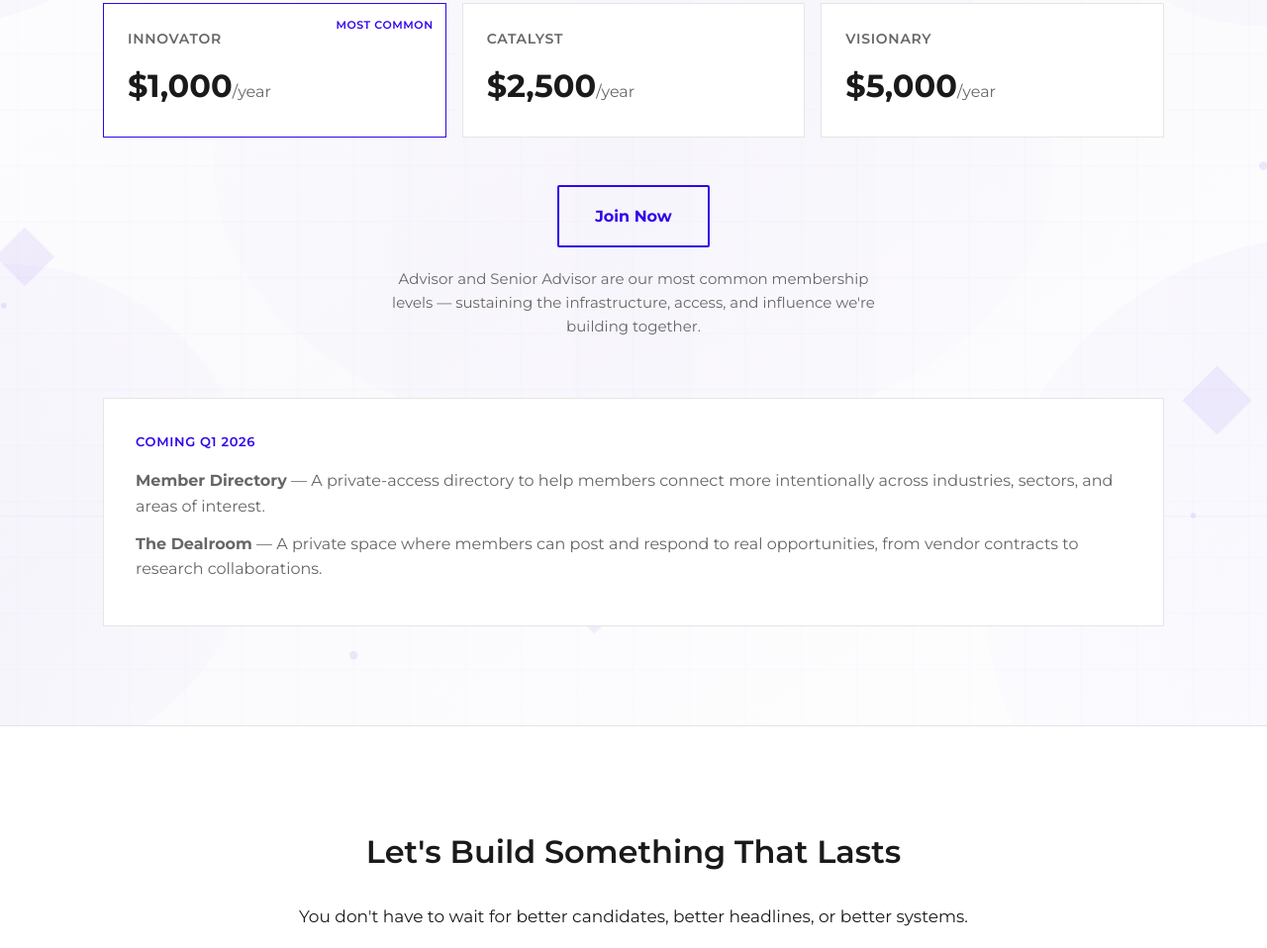
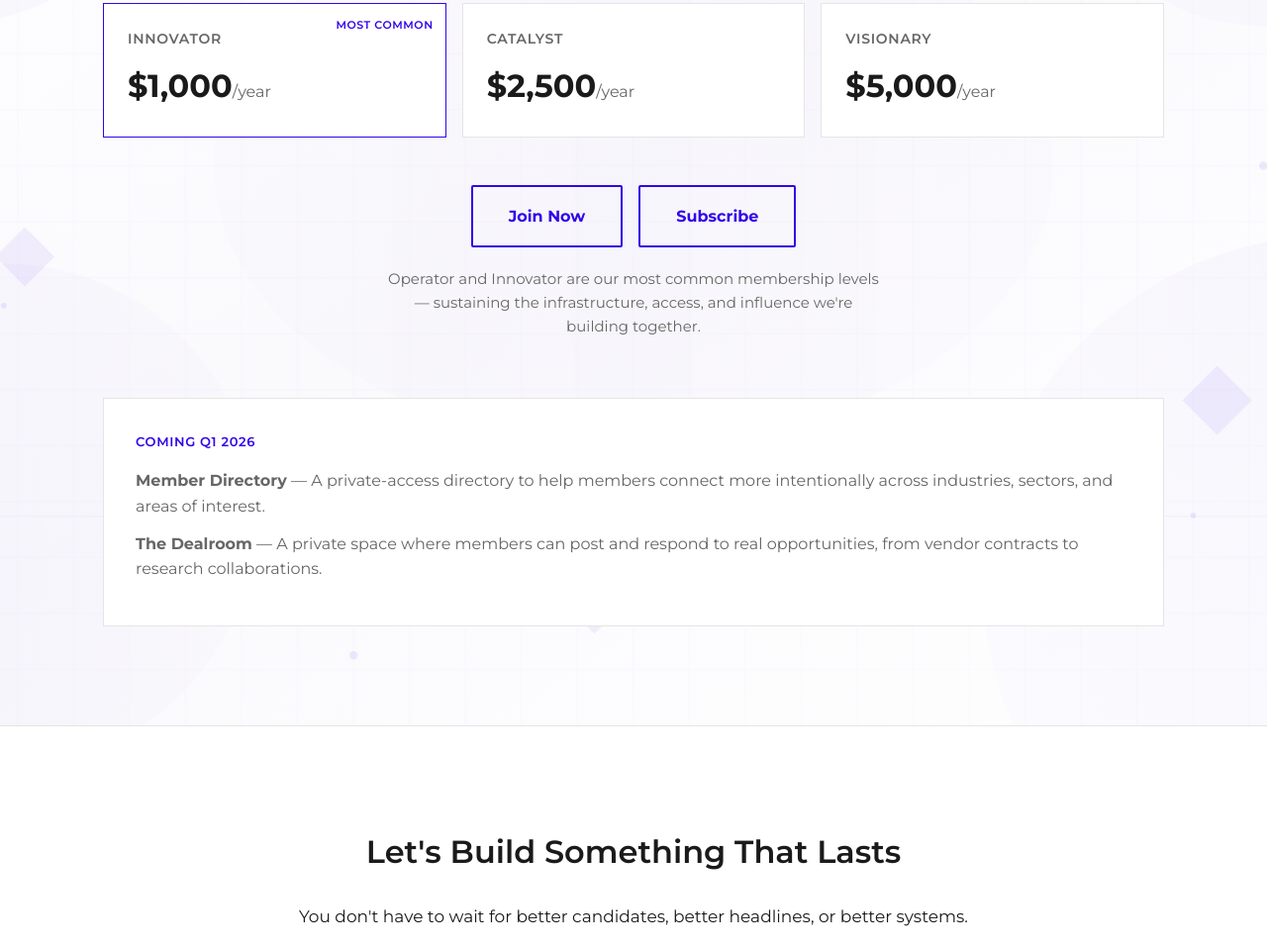
Before and after one commit to MustakimMasum/TheKick, an Astro site: page / in a window 1280 px wide. Shown: the part 7373-8331 px from the top of the page at 99% size. Built offline with nearby package versions, Linux system fonts and the light colour scheme; Astro itself is replaced by a stand-in of ours.

Commit message:
Add a Subscribe button next to the Join now button

```diff
--- a/src/pages/index.astro
+++ b/src/pages/index.astro
@@ -312,9 +312,12 @@ import EndorsementsBackground from '../components/EndorsementsBackground.astro';
 					</div>
 				</div>
 				<div class="membership-cta">
-					<a href="https://thekickdemocraticenterpriceclub.app.neoncrm.com/forms/kick-donation-form" class="btn btn-outline btn-large" target="_blank" rel="noopener noreferrer">Join Now</a>
+					<div class="membership-cta-buttons">
+						<a href="https://thekickdemocraticenterpriceclub.app.neoncrm.com/forms/kick-donation-form" class="btn btn-outline btn-large" target="_blank" rel="noopener noreferrer">Join Now</a>
+						<a href="https://thekickdemocraticenterpriceclub.app.neoncrm.com/subscribe.jsp" class="btn btn-outline btn-large" target="_blank" rel="noopener noreferrer">Subscribe</a>
+					</div>
 					<p class="membership-note">
-						Advisor and Senior Advisor are our most common membership levels —
+						Operator and Innovator are our most common membership levels —
 						sustaining the infrastructure, access, and influence we're building together.
 					</p>
 				</div>
@@ -810,6 +813,14 @@ import EndorsementsBackground from '../components/EndorsementsBackground.astro';
 		margin: 48px 0;
 	}
 
+	.membership-cta-buttons {
+		display: flex;
+		flex-wrap: wrap;
+		gap: 16px;
+		justify-content: center;
+		align-items: center;
+	}
+
 	.membership-note {
 		font-size: 15px;
 		color: #666;
```
